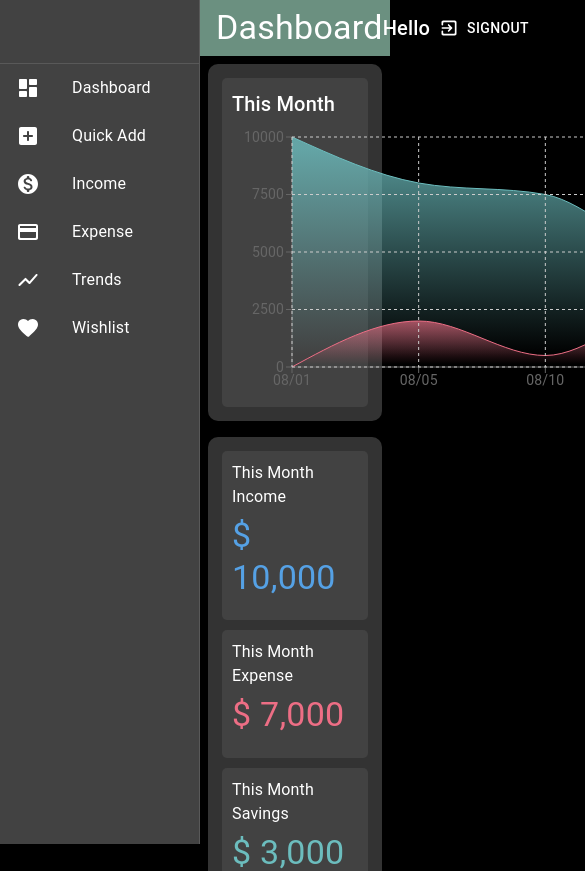
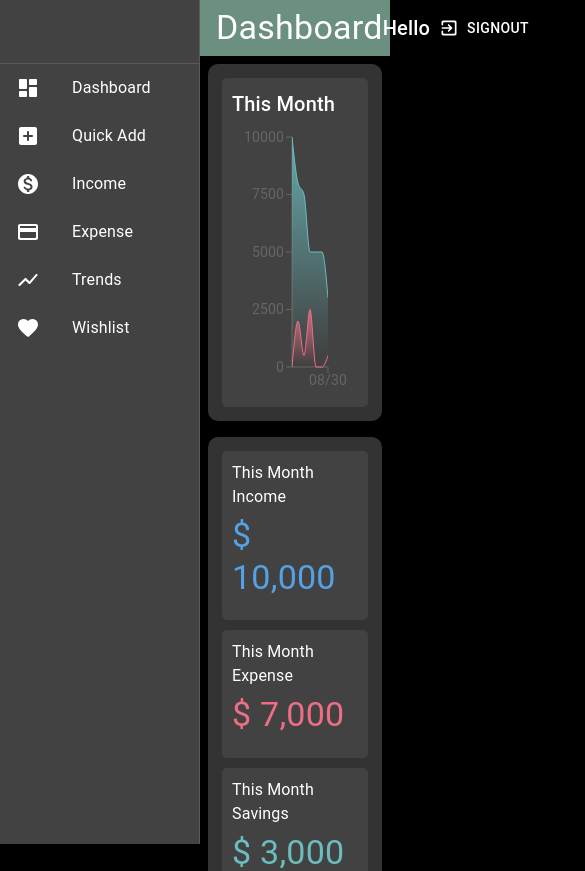
Before and after one commit to zealptl/Bud-Get, a React (Create React App) app in the folder client/: page / in a window 390 px wide. Shown: the top 871 px of the page, 585 px wide, since content can reach past the window. Built offline with nearby package versions, Linux system fonts and the light colour scheme; no server answers; the HTML template or start-up script is replaced by a standard one.

Commit message:
made chart responsive

```diff
--- a/client/src/components/pages/dashboard/Chart.js
+++ b/client/src/components/pages/dashboard/Chart.js
@@ -55,10 +55,8 @@ const Chart = () => {
   return (
     <Fragment>
       <Title>This Month</Title>
-
+      <ResponsiveContainer width='100%' height={270}>
         <AreaChart
-        width={850}
-        height={270}
           data={data}
           margin={{ top: 10, right: 30, left: 0, bottom: 0 }}
         >
@@ -106,8 +104,8 @@ const Chart = () => {
             fillOpacity={1}
             fill='url(#expense)'
           />
-        <CartesianGrid strokeDasharray='3 3' />
         </AreaChart>
+      </ResponsiveContainer>
     </Fragment>
   );
 };
```
Lines whose indentation alone changed are shown as unchanged.
